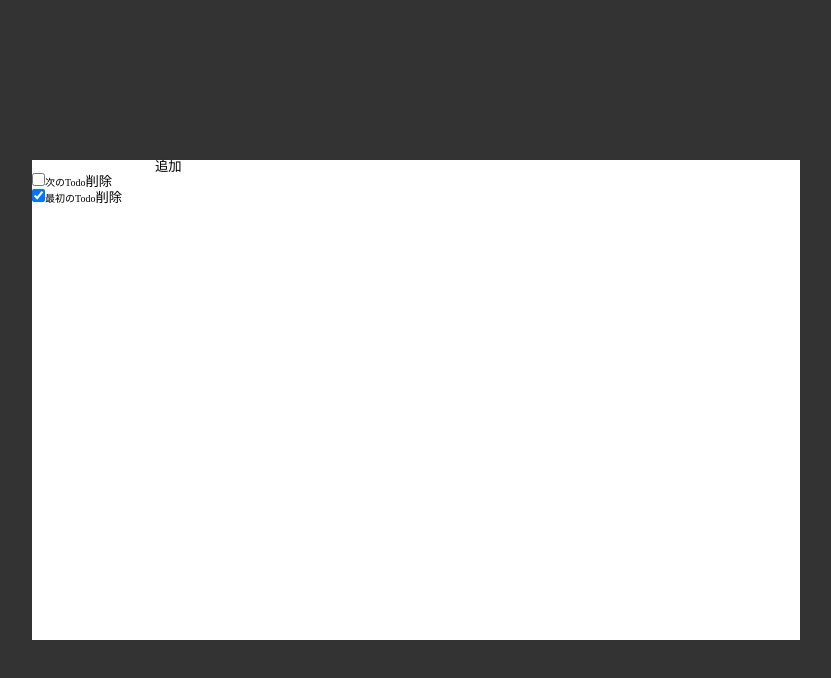
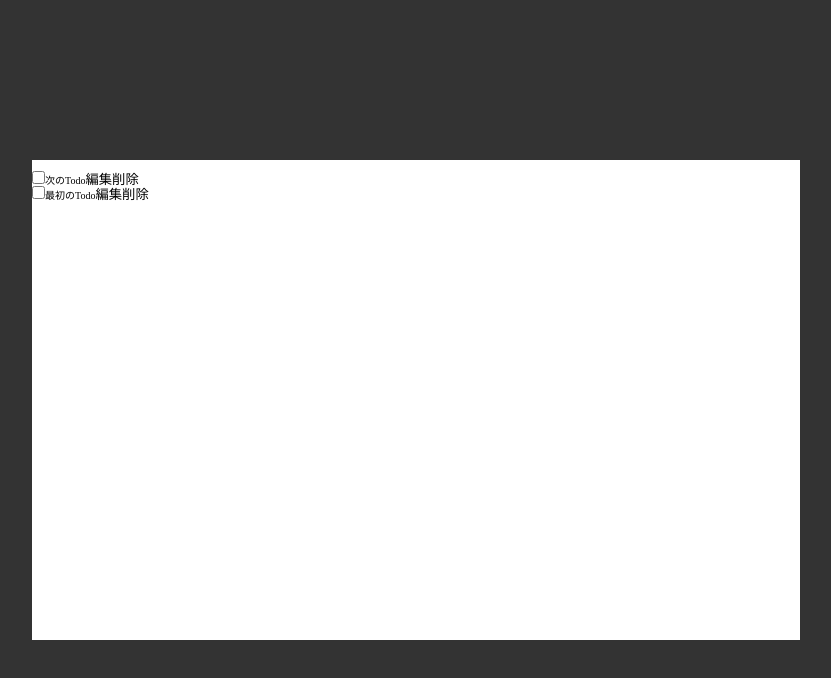
Before and after one commit to Yoshiyuki-Iwasaki/redux-toolkit-check, a React (Create React App) app: page / in a window 1280 px wide. Shown: the top 678 px of the page, without its empty margins (224-1055 px from the left). Built offline with nearby package versions, Linux system fonts and the light colour scheme.

Commit message:
fix style.

```diff
--- a/src/components/atoms/input/index.tsx
+++ b/src/components/atoms/input/index.tsx
@@ -2,8 +2,17 @@ import React from "react";
 import { InputLayout } from "./style";
 import { InputType } from "./type";
 
-const Input: React.FC<InputType> = ({ text, onChange }) => {
-  return <InputLayout type="text" value={text} onChange={onChange} />;
+const Input: React.FC<InputType> = ({ inputRef }) => {
+  return (
+    <InputLayout
+      type="text"
+      id="outlined-basic"
+      label="New Task"
+      variant="outlined"
+      inputRef={inputRef}
+      name="taskTitle"
+    />
+  );
 };
 
 export default Input;
--- a/src/components/molucules/TaskInput/index.tsx
+++ b/src/components/molucules/TaskInput/index.tsx
@@ -1,39 +1,19 @@
-import React, { useState } from "react";
-import Input from "../../atoms/input";
-import Button from "../../atoms/button";
+import React from "react";
+import { useForm } from "react-hook-form";
 import { TaskInputType } from "./type";
-import { InputForm, Inner } from "./style";
+import { InputForm, InputLayout } from "./style";
 
-const TaskInput: React.FC<TaskInputType> = ({ setTasks, tasks }) => {
-  const [inputTitle, setInputTitle] = useState("");
-  const [count, setCount] = useState(tasks.length + 1);
+const TaskInput: React.FC<TaskInputType> = () => {
+  const { register, handleSubmit, reset } = useForm();
 
-  const handleInputChange = e => {
-    e.preventDefault();
-    setInputTitle(e.target.value);
-  };
-
-  const handleSubmit = e => {
-    if (!inputTitle) return;
-    e.preventDefault();
-    setCount(count + 1);
-
-    const newTask = {
-      id: count,
-      title: inputTitle,
-      done: false,
-    };
-
-    setTasks([newTask, ...tasks]);
-    setInputTitle("");
+  const onSubmit = (data: any) => {
+    console.log(data);
+    reset();
   };
 
   return (
-    <InputForm>
-      <Inner>
-        <Input text={inputTitle} onChange={handleInputChange} />
-        <Button onClick={handleSubmit}>追加</Button>
-      </Inner>
+    <InputForm onSubmit={handleSubmit(onSubmit)}>
+      <InputLayout {...register("taskTitle", { required: true })} />
     </InputForm>
   );
 };
--- a/src/components/molucules/TaskInput/style.tsx
+++ b/src/components/molucules/TaskInput/style.tsx
@@ -1,4 +1,5 @@
 import styled from "styled-components";
 
-export const InputForm = styled.div``;
-export const Inner = styled.form``;
+export const InputForm = styled.form``;
+
+export const InputLayout = styled.input``;
--- a/src/components/molucules/TaskItem/index.tsx
+++ b/src/components/molucules/TaskItem/index.tsx
@@ -3,19 +3,16 @@ import Button from "../../atoms/button";
 import Checkbox from "../../atoms/checkbox";
 import { TaskItemType } from "./type";
 
-const TaskItem: React.FC<TaskItemType> = ({
-  task,
-  handleDone,
-  handleDelete,
-}) => {
+const TaskItem: React.FC<TaskItemType> = ({ task }) => {
   return (
     <li className={task.done ? "done" : ""}>
       <Checkbox
-        onClick={() => handleDone(task)}
-        done={task.done}
+        onClick={() => console.log(`check ${task.id}`)}
+        done={task.completed}
         title={task.title}
       />
-      <Button onClick={() => handleDelete(task)}>削除</Button>
+      <Button onClick={() => console.log(`edit ${task.id}`)}>編集</Button>
+      <Button onClick={() => console.log(`remove ${task.id}`)}>削除</Button>
     </li>
   );
 };
--- a/src/components/molucules/TaskList/style.tsx
+++ b/src/components/molucules/TaskList/style.tsx
@@ -1,3 +1,6 @@
 import styled from "styled-components";
 
-export const List = styled.div``;
+export const List = styled.ul`
+  height: 50vh;
+  overflow: scroll;
+`;
```
